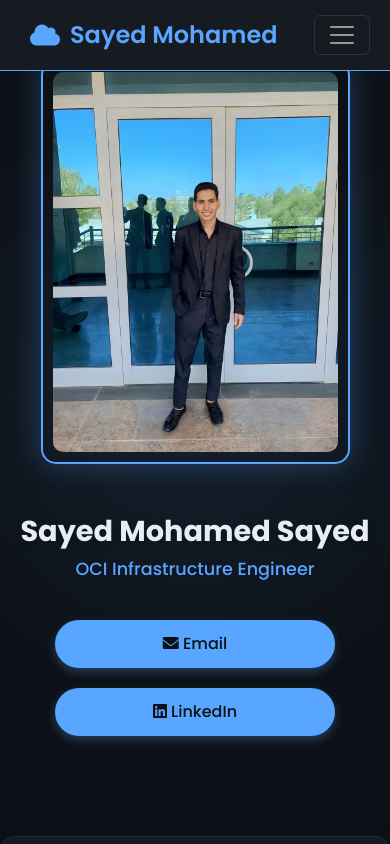
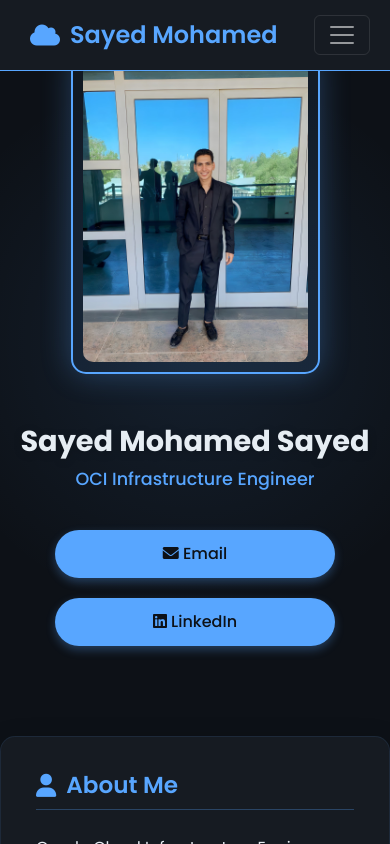
Before and after one commit to MostaphaMahran/portfolio, a plain HTML site: page index.html in a window 390 px wide. Shown: the top 844 px of the page. Drawn offline with nearby package versions, Linux system fonts and the light colour scheme.

Commit message:
Update index.html

```diff
--- a/index.html
+++ b/index.html
@@ -20,6 +20,7 @@
             --light-bg: #161b22;
             --text-color: #e6edf3;
             --muted-text: #8b949e;
+            --border-radius: 20px;
         }
 
         * {
@@ -83,7 +84,7 @@
 
         .hero {
             background: var(--dark-bg);
-            padding: 120px 0 80px;
+            padding: 100px 0 60px;
             text-align: center;
             position: relative;
             overflow: hidden;
@@ -104,18 +105,19 @@
         .profile-container {
             position: relative;
             display: inline-block;
-            margin-bottom: 30px;
+            margin: 0 auto 30px;
             border: 2px solid var(--primary-color);
-            border-radius: 15px;
+            border-radius: var(--border-radius);
             padding: 10px;
             box-shadow: 0 0 30px rgba(88, 166, 255, 0.3);
+            background: linear-gradient(135deg, rgba(88, 166, 255, 0.05), rgba(88, 166, 255, 0.1));
+            max-width: 320px;
         }
 
         .profile-img {
             width: 100%;
-            max-width: 300px;
             height: auto;
-            max-height: 400px;
+            max-height: 450px;
             object-fit: contain;
             border-radius: 10px;
             transition: all 0.5s ease;
@@ -275,12 +277,11 @@
 
         @media (max-width: 992px) {
             .hero {
-                padding: 100px 0 60px;
+                padding: 80px 0 50px;
             }
 
             .profile-img {
-                max-width: 280px;
-                max-height: 380px;
+                max-height: 400px;
             }
 
             .hero h1 {
@@ -298,17 +299,16 @@
 
         @media (max-width: 768px) {
             .hero {
-                padding: 80px 0 50px;
+                padding: 60px 0 40px;
             }
 
             .profile-container {
                 max-width: 90%;
-                margin: 0 auto 30px;
+                border-radius: 15px;
             }
 
             .profile-img {
-                max-width: 100%;
-                height: auto;
+                max-height: 350px;
             }
 
             .hero h1 {
@@ -324,20 +324,18 @@
                 margin: 10px auto;
                 width: 80%;
                 text-align: center;
-            }
-
-            .skills-grid {
-                grid-template-columns: repeat(auto-fit, minmax(200px, 1fr));
+                border-radius: 25px;
+                padding: 12px 20px;
             }
         }
 
         @media (max-width: 576px) {
             .hero {
-                padding: 60px 0 40px;
+                padding: 50px 0 30px;
             }
 
             .profile-img {
-                max-width: 100%;
+                max-height: 300px;
             }
 
             .hero h1 {
```
